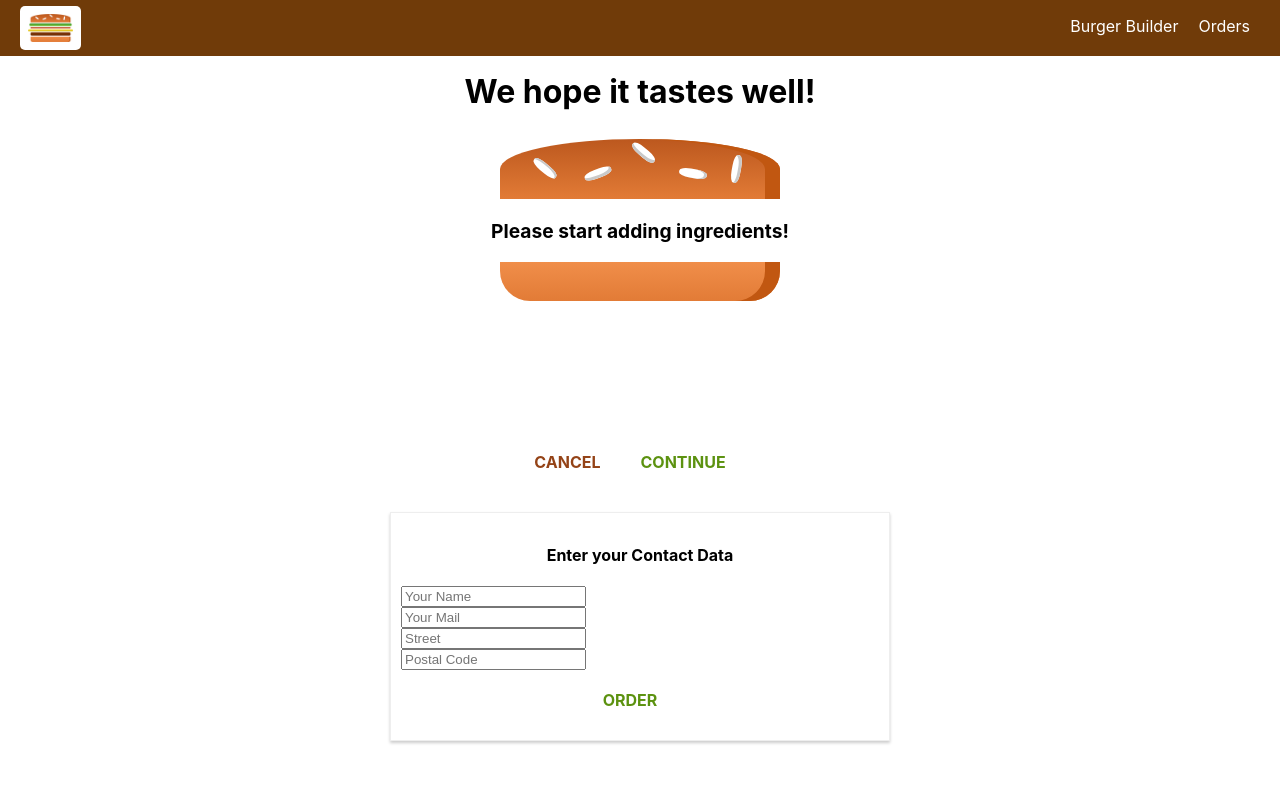
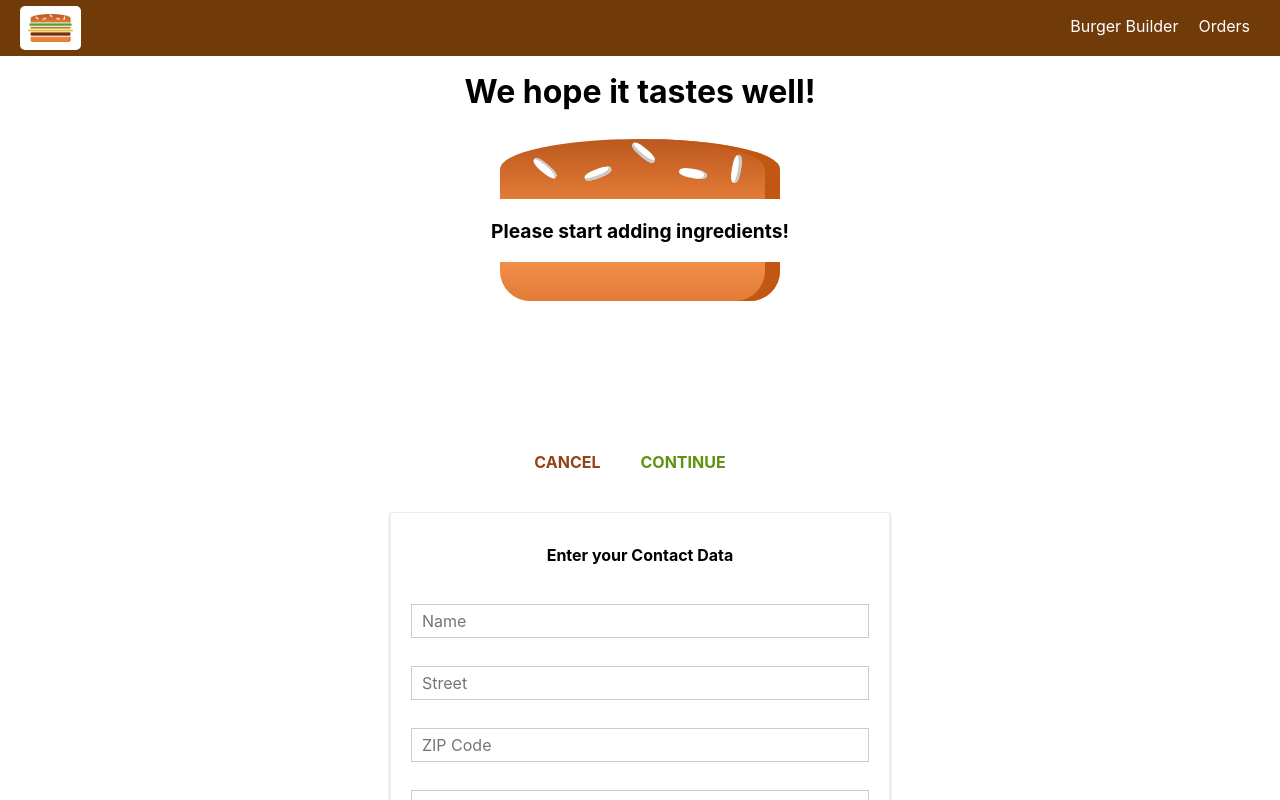
Before and after one commit to Jennabsol/burger_builder_redux, a React app: page /checkout in a window 1280 px wide. Both pictures are taken after a click on the button "CONTINUE". Shown: the top 800 px of the page. Built offline with nearby package versions, Linux system fonts and the light colour scheme.

Commit message:
finished form val

```diff
--- a/src/components/UI/Button/Button.js
+++ b/src/components/UI/Button/Button.js
@@ -4,6 +4,7 @@
 const button = (props) => {
 	return (
 		<button
+			disabled={props.disabled}
 			onClick={props.clicked}
 			className={[classes.Button, classes[props.btnType]].join(" ")}>
 			{props.children}
--- a/src/components/UI/Button/Button.module.css
+++ b/src/components/UI/Button/Button.module.css
@@ -22,3 +22,8 @@
 .Danger {
     color: #944317;
 }
+
+.Button:disabled {
+    color: #ccc;
+    cursor: not-allowed;
+}
--- /dev/null
+++ b/src/components/UI/Input/Input.js
@@ -0,0 +1,62 @@
+import React from 'react';
+
+import classes from 'components/UI/Input/Input.module.css';
+
+const input = ( props ) => {
+    let inputElement = null;
+    let validationError = null;
+    const inputClasses = [classes.InputElement];
+
+    if (props.invalid && props.shouldValidate && props.touched) {
+        inputClasses.push(classes.Invalid);
+        validationError = <p>Please enter a valid {props.elementConfig.placeholder}!</p>;
+    }
+
+    switch ( props.elementType ) {
+        case ( 'input' ):
+            inputElement = <input
+                className={inputClasses.join(' ')}
+                {...props.elementConfig}
+                value={props.value}
+                onChange={props.changed} />;
+            break;
+        case ( 'textarea' ):
+            inputElement = <textarea
+                className={inputClasses.join(' ')}
+                {...props.elementConfig}
+                value={props.value}
+                onChange={props.changed} />;
+            break;
+        case ( 'select' ):
+            inputElement = (
+                <select
+                    className={inputClasses.join(' ')}
+                    value={props.value}
+                    onChange={props.changed}>
+                    {props.elementConfig.options.map(option => (
+                        <option key={option.value} value={option.value}>
+                            {option.displayValue}
+                        </option>
+                    ))}
+                </select>
+            );
+            break;
+        default:
+            inputElement = <input
+                className={inputClasses.join(' ')}
+                {...props.elementConfig}
+                value={props.value}
+                onChange={props.changed} />;
+    }
+
+    return (
+        <div className={classes.Input}>
+            <label className={classes.Label}>{props.label}</label>
+            {inputElement}
+            {validationError}
+        </div>
+    );
+
+};
+
+export default input;
--- /dev/null
+++ b/src/components/UI/Input/Input.module.css
@@ -0,0 +1,36 @@
+.Input {
+    width: 100%;
+    padding: 10px;
+    box-sizing: border-box;
+}
+
+.Label {
+    font-weight: bold;
+    display: block;
+    margin-bottom: 8px;
+}
+
+.InputElement {
+    outline: none;
+    border: 1px solid #ccc;
+    background-color: white;
+    font: inherit;
+    padding: 6px 10px;
+    display: block;
+    width: 100%;
+    box-sizing: border-box;
+}
+
+.InputElement:focus {
+    outline: none;
+    background-color: #ccc;
+}
+
+.Invalid {
+    border: 1px solid red;
+    background-color: #FDA49A;
+}
+.ValidationError {
+    color: red;
+    margin: 5px 0;
+}
--- a/src/containers/Checkout/Checkout.js
+++ b/src/containers/Checkout/Checkout.js
@@ -6,11 +6,11 @@
 
 class Checkout extends Component {
     state = {
-        ingredients: null,
+        ingredients: {},
         price: 0
     }
 
-    componentWillMount () {
+    componentDidMount () {
         const query = new URLSearchParams( this.props.location.search );
         const ingredients = {};
         let price = 0;
--- a/src/containers/Checkout/ContactData/ContactData.js
+++ b/src/containers/Checkout/ContactData/ContactData.js
@@ -1,100 +1,197 @@
-import React, { Component } from "react";
+import React, { Component } from 'react';
 
-import Button from "components/UI/Button/Button";
-import Spinner from "components/UI/Spinner/Spinner";
-import classes from "containers/Checkout/ContactData/ContactData.module.css";
-import axios from "axios-orders";
+import Button from 'components/UI/Button/Button';
+import Spinner from 'components/UI/Spinner/Spinner';
+import classes from 'containers/Checkout/ContactData/ContactData.module.css';
+import axios from 'axios-orders';
+import Input from 'components/UI/Input/Input';
 
 class ContactData extends Component {
     state = {
-		name: "",
-		email: "",
-		address: {
-			street: "",
-			postalCode: "",
+        orderForm: {
+            name: {
+                elementType: 'input',
+                elementConfig: {
+                    type: 'text',
+                    placeholder: 'Name'
                 },
-		loading: false,
-	};
-	onChangeHandler = (evt) => {
-		const newObject = { ...this.state };
-		let key = evt.target.id;
-		if (key === "street" || key === "postalCode") {
-			// newObject["address"]={...this.state.address}
-			newObject.address[key] = evt.target.value;
-		} else {
-			newObject[key] = evt.target.value;
+                value: '',
+                validation: {
+                    required: true
+                },
+                valid: false,
+                touched: false
+            },
+            street: {
+                elementType: 'input',
+                elementConfig: {
+                    type: 'text',
+                    placeholder: 'Street'
+                },
+                value: '',
+                validation: {
+                    required: true
+                },
+                valid: false,
+                touched: false
+            },
+            zipCode: {
+                elementType: 'input',
+                elementConfig: {
+                    type: 'text',
+                    placeholder: 'ZIP Code'
+                },
+                value: '',
+                validation: {
+                    required: true,
+                    minLength: 5,
+                    maxLength: 5,
+                    isNumeric: true
+                },
+                valid: false,
+                touched: false
+            },
+            country: {
+                elementType: 'input',
+                elementConfig: {
+                    type: 'text',
+                    placeholder: 'Country'
+                },
+                value: '',
+                validation: {
+                    required: true
+                },
+                valid: false,
+                touched: false
+            },
+            email: {
+                elementType: 'input',
+                elementConfig: {
+                    type: 'email',
+                    placeholder: 'email'
+                },
+                value: '',
+                validation: {
+                    required: true,
+                    isEmail: true
+                },
+                valid: false,
+                touched: false
+            },
+            deliveryMethod: {
+                elementType: 'select',
+                elementConfig: {
+                    options: [
+                        {value: 'fastest', displayValue: 'Fastest'},
+                        {value: 'cheapest', displayValue: 'Cheapest'}
+                    ]
+                },
+                value: '',
+                validation: {},
+                valid: true
             }
-		this.setState(newObject)
-	};
-	orderHandler = (event) => {
+        },
+        formIsValid: false,
+        loading: false
+    }
+
+    orderHandler = ( event ) => {
         event.preventDefault();
-		this.setState({ loading: true });
+        this.setState( { loading: true } );
+        const formData = {};
+        for (let formElementIdentifier in this.state.orderForm) {
+            formData[formElementIdentifier] = this.state.orderForm[formElementIdentifier].value;
+        }
         const order = {
             ingredients: this.props.ingredients,
             price: this.props.price,
-			customer: {
-				name: this.state.name,
-				address: {
-					street: this.state.address.street,
-					zipCode: this.state.address.postalCode,
-					country: "USA",
-				},
-				email: this.state.email,
-			},
-			deliveryMethod: "fastest",
+            orderData: formData
+        }
+        axios.post( '/orders', order )
+            .then( response => {
+                this.setState( { loading: false } );
+                this.props.history.push( '/' );
+            } )
+            .catch( error => {
+                this.setState( { loading: false } );
+            } );
+    }
+
+    checkValidity(value, rules) {
+        let isValid = true;
+        if (!rules) {
+            return true;
+        }
+
+        if (rules.required) {
+            isValid = value.trim() !== '' && isValid;
+        }
+
+        if (rules.minLength) {
+            isValid = value.length >= rules.minLength && isValid
+        }
+
+        if (rules.maxLength) {
+            isValid = value.length <= rules.maxLength && isValid
+        }
+
+        if (rules.isEmail) {
+            const pattern = /[a-z0-9!#$%&'*+/=?^_`{|}~-]+(?:\.[a-z0-9!#$%&'*+/=?^_`{|}~-]+)*@(?:[a-z0-9](?:[a-z0-9-]*[a-z0-9])?\.)+[a-z0-9](?:[a-z0-9-]*[a-z0-9])?/;
+            isValid = pattern.test(value) && isValid
+        }
+
+        if (rules.isNumeric) {
+            const pattern = /^\d+$/;
+            isValid = pattern.test(value) && isValid
+        }
+
+        return isValid;
+    }
+
+    inputChangedHandler = (event, inputIdentifier) => {
+        const updatedOrderForm = {
+            ...this.state.orderForm
         };
-		axios
-			.post("/orders", order)
-			.then((response) => {
-				this.setState({ loading: false });
-				this.props.history.push("/");
-			})
-			.catch((error) => {
-				this.setState({ loading: false });
+        const updatedFormElement = {
+            ...updatedOrderForm[inputIdentifier]
+        };
+        updatedFormElement.value = event.target.value;
+        updatedFormElement.valid = this.checkValidity(updatedFormElement.value, updatedFormElement.validation);
+        updatedFormElement.touched = true;
+        updatedOrderForm[inputIdentifier] = updatedFormElement;
+
+        let formIsValid = true;
+        for (let inputIdentifier in updatedOrderForm) {
+            formIsValid = updatedOrderForm[inputIdentifier].valid && formIsValid;
+        }
+        this.setState({orderForm: updatedOrderForm, formIsValid: formIsValid});
+    }
+
+    render () {
+        const formElementsArray = [];
+        for (let key in this.state.orderForm) {
+            formElementsArray.push({
+                id: key,
+                config: this.state.orderForm[key]
             });
-	};
-
-	render() {
+        }
         let form = (
-			<form>
-				<input
-					className={classes.Input}
-					type="text"
-					name="name"
-					placeholder="Your Name"
-					id="name"
-					onChange={this.onChangeHandler}
-				/>
-				<input
-					className={classes.Input}
-					id="email"
-					type="email"
-					name="email"
-					placeholder="Your Mail"
-					onChange={this.onChangeHandler}
-				/>
-				<input
-					className={classes.Input}
-					type="text"
-					name="street"
-					id="street"
-					placeholder="Street"
-					onChange={this.onChangeHandler}
-				/>
-				<input
-					className={classes.Input}
-					type="text"
-					name="postal"
-					id="postalCode"
-					placeholder="Postal Code"
-					onChange={this.onChangeHandler}
-				/>
-				<Button btnType="Success" clicked={this.orderHandler}>
-					ORDER
-				</Button>
+            <form onSubmit={this.orderHandler}>
+                {formElementsArray.map(formElement => (
+                    <Input
+                        key={formElement.id}
+                        elementType={formElement.config.elementType}
+                        elementConfig={formElement.config.elementConfig}
+                        value={formElement.config.value}
+                        invalid={!formElement.config.valid}
+                        shouldValidate={formElement.config.validation}
+                        touched={formElement.config.touched}
+                        changed={(event) => this.inputChangedHandler(event, formElement.id)} />
+                ))}
+                <Button btnType="Success" disabled={!this.state.formIsValid}>ORDER</Button>
             </form>
         );
-		if (this.state.loading) {
+        if ( this.state.loading ) {
             form = <Spinner />;
         }
         return (
--- a/src/hoc/withErrorHandler/withErrorHandler.js
+++ b/src/hoc/withErrorHandler/withErrorHandler.js
@@ -8,7 +8,7 @@
             error: null
         }
 
-        componentWillMount () {
+        componentDidMount () {
             this.reqInterceptor = axios.interceptors.request.use( req => {
                 this.setState( { error: null } );
                 return req;
--- a/src/index.js
+++ b/src/index.js
@@ -2,7 +2,7 @@
 import ReactDOM from 'react-dom';
 import { BrowserRouter } from 'react-router-dom';
 
-import 'index.css';
+import 'index.module.css';
 import App from './App';
 import registerServiceWorker from './registerServiceWorker';
 
```
Also changed, not shown: api/database.json (+31 -0 lines), src/index.module.css (renamed from src/index.css). Lines whose indentation alone changed are shown as unchanged.
